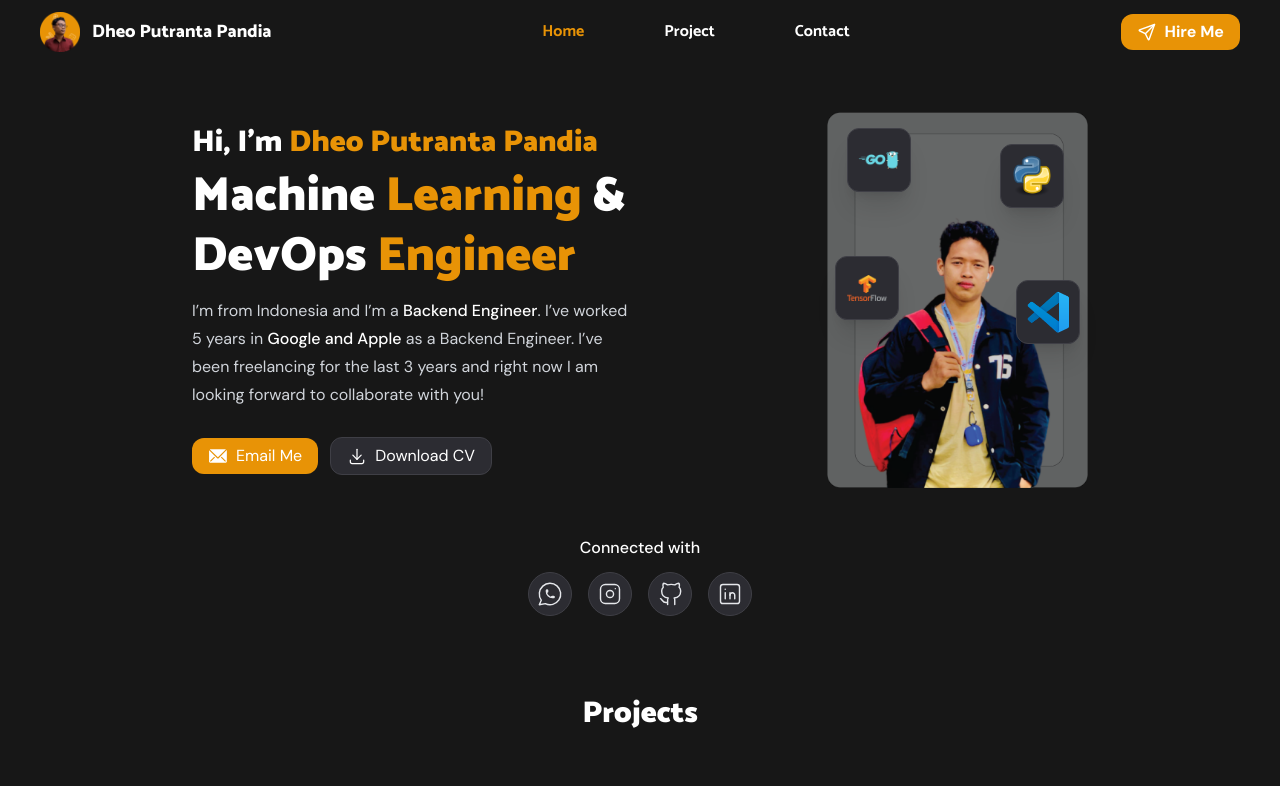
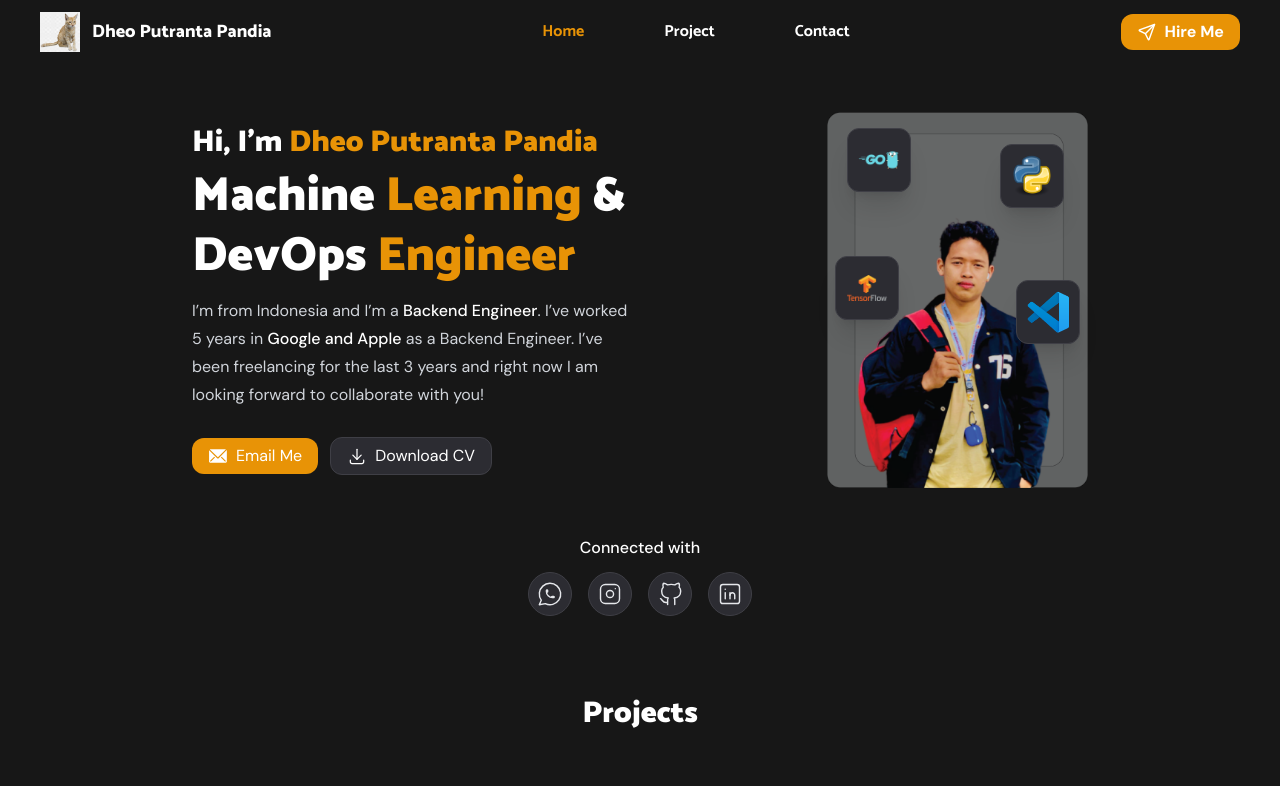
Before and after one commit to dheepss123/portofolio-dheo, a Vue app: page / in a window 1280 px wide. Shown: the top 786 px of the page. Built offline with nearby package versions, Linux system fonts and the light colour scheme.

Commit message:
modifie navbar

```diff
--- a/src/components/Navbar.vue
+++ b/src/components/Navbar.vue
@@ -10,7 +10,7 @@ const { x, y } = useWindowScroll();
         :class="{ 'bg-secondary/95 backdrop-blur-sm': y >= 55 }"
     >
         <RouterLink to="/" class="flex items-center gap-x-3">
-            <img src="/images/logo.png" class="w-10 h-10" />
+            <img src="/images/cat.png" class="w-10 h-10" />
             <h1 class="font-head text-lg font-extrabold text-white">Dheo Putranta Pandia</h1>
         </RouterLink>
         <div class="flex items-center gap-x-20 font-head">
```
Also changed, not shown: public/images/cat.png (added).
